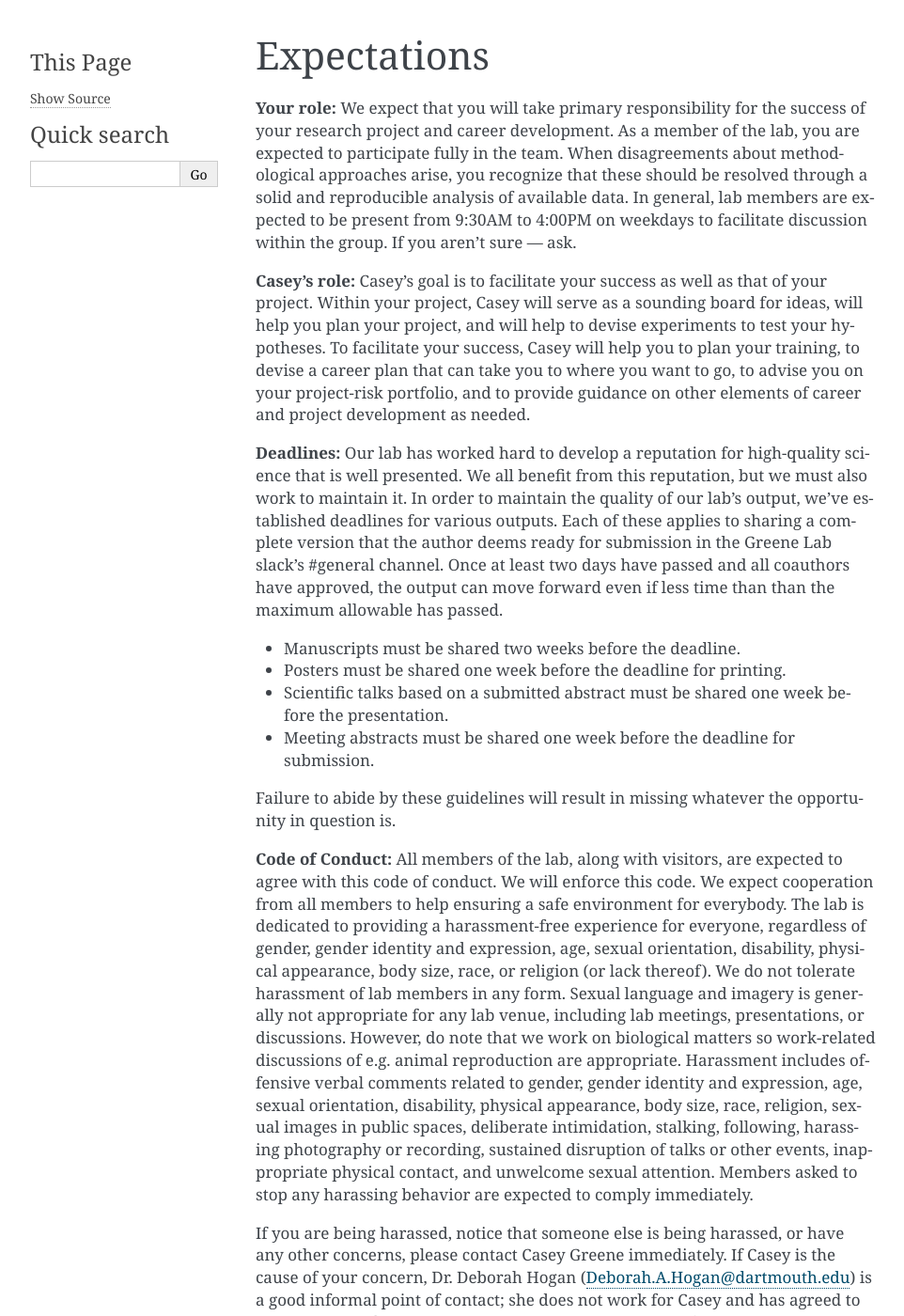
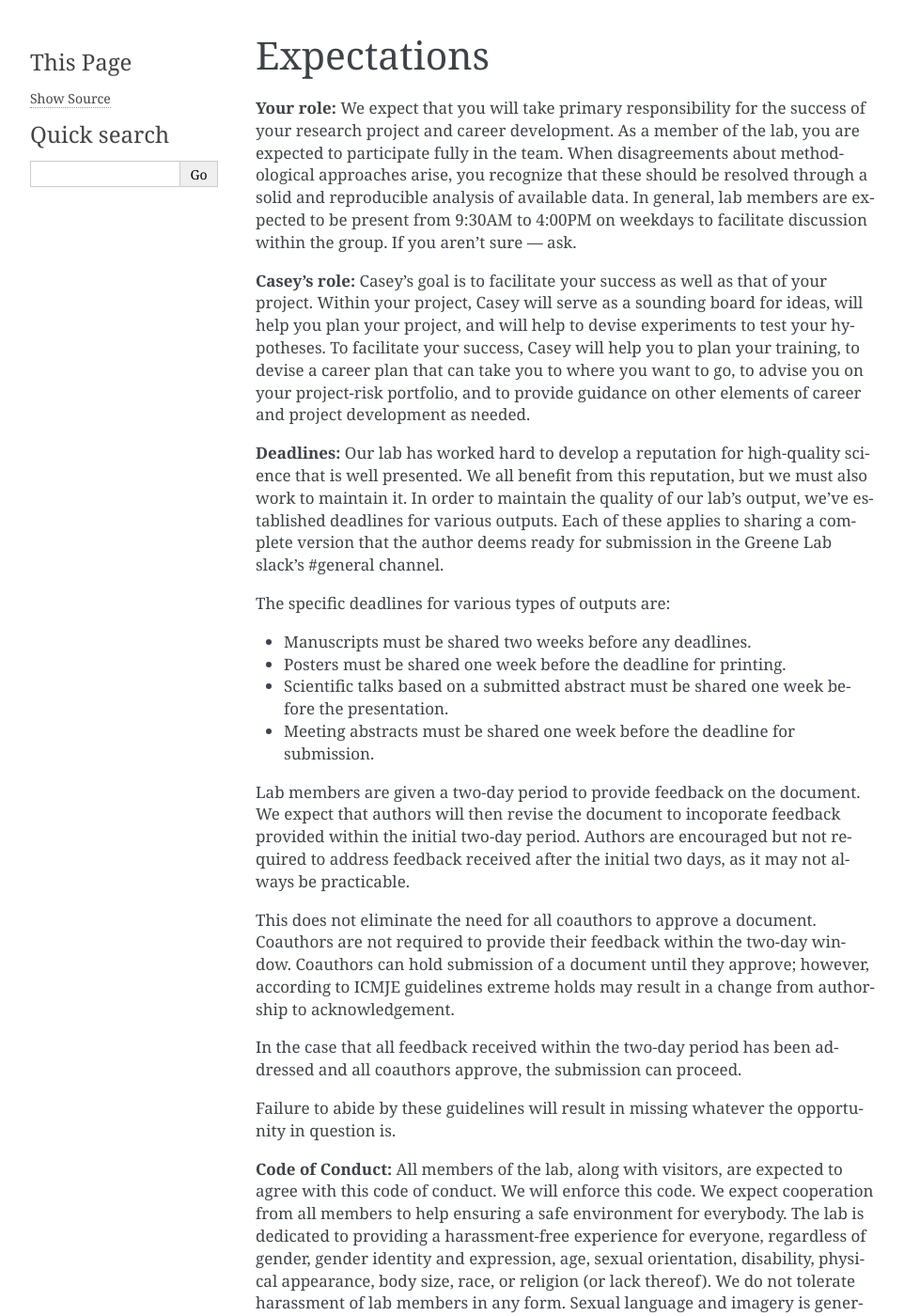
Before and after one commit to greenelab/onboarding, a Sphinx documentation site: the page built from source/expectations.rst, in a window 1280 px wide and 1400 px high. Shown: the whole window at 94% size, without its empty margins (148-1110 px from the left). Built offline with Sphinx 7.4.7, drawn with Linux system fonts in a browser that asks for light colours.

Commit message:
address more @dhimmel concerns

```diff
--- a/source/expectations.rst
+++ b/source/expectations.rst
@@ -22,15 +22,30 @@ science that is well presented. We all benefit from this reputation, but we must
 also work to maintain it. In order to maintain the quality of our lab's output,
 we've established deadlines for various outputs. Each of these applies to
 sharing a complete version that the author deems ready for submission in the
-Greene Lab slack's #general channel. Once at least two days have passed and all
-coauthors have approved, the output can move forward even if less time than than
-the maximum allowable has passed.
+Greene Lab slack's #general channel.
 
-* Manuscripts must be shared two weeks before the deadline.
+The specific deadlines for various types of outputs are:
+
+* Manuscripts must be shared two weeks before any deadlines.
 * Posters must be shared one week before the deadline for printing.
 * Scientific talks based on a submitted abstract must be shared one week before
   the presentation.
 * Meeting abstracts must be shared one week before the deadline for submission.
+
+Lab members are given a two-day period to provide feedback on the document. We
+expect that authors will then revise the document to incoporate feedback
+provided within the initial two-day period. Authors are encouraged but not
+required to address feedback received after the initial two days, as it may not
+always be practicable.
+
+This does not eliminate the need for all coauthors to approve a document.
+Coauthors are not required to provide their feedback within the two-day window.
+Coauthors can hold submission of a document until they approve; however,
+according to ICMJE guidelines extreme holds may result in a change from
+authorship to acknowledgement.
+
+In the case that all feedback received within the two-day period has been
+addressed and all coauthors approve, the submission can proceed.
 
 Failure to abide by these guidelines will result in missing whatever the
 opportunity in question is.
```
